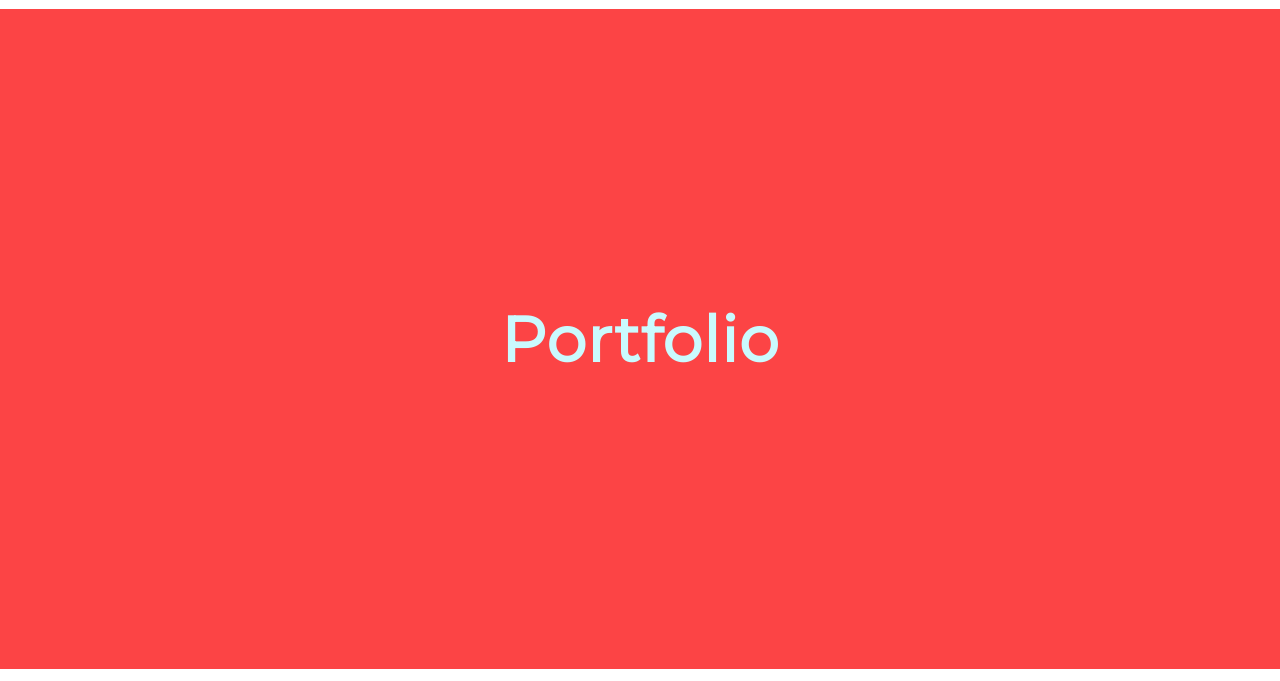
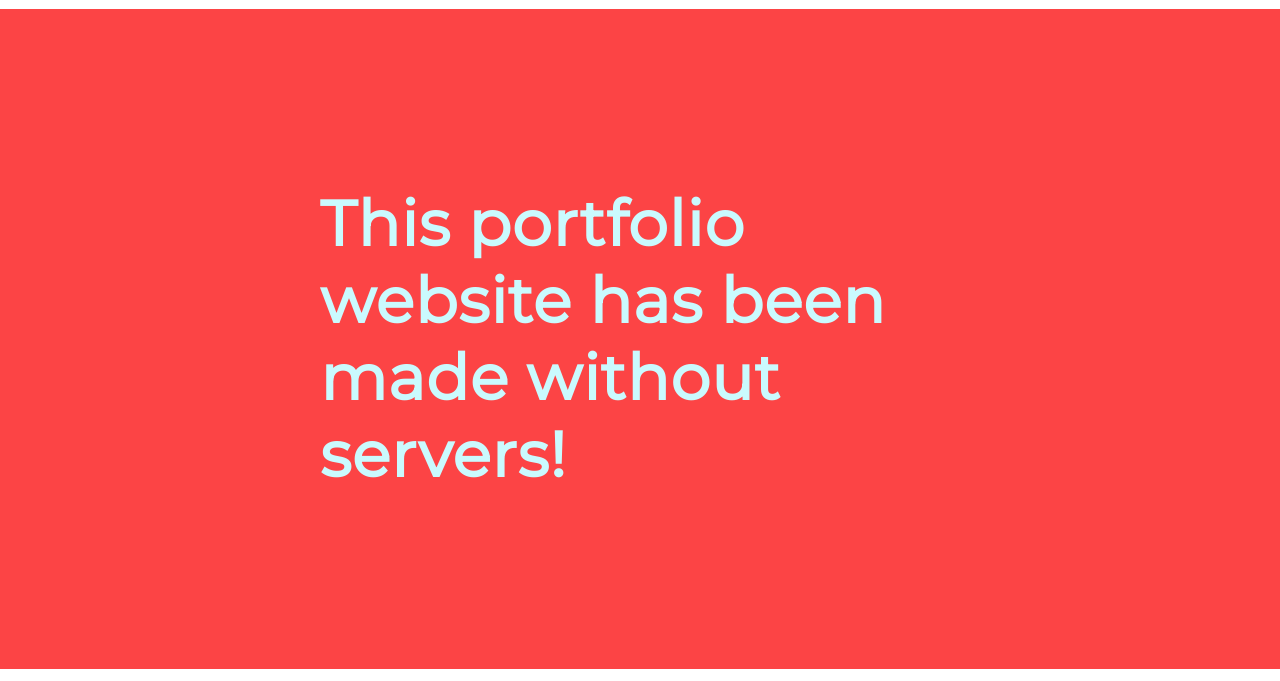
Before and after one commit to tapanjo92/my-portfolio, a React app: page index.html in a window 1280 px wide. Shown: the part 119-800 px from the top of the page. Built offline with nearby package versions, Linux system fonts and the light colour scheme.

Commit message:
new headline

```diff
--- a/index.html
+++ b/index.html
@@ -56,7 +56,7 @@
 
     <section class="background--Brightblue section">
       <h2 class="color--cloud margin--none section__text--centered">
-        Portfolio
+        This portfolio website has been made without servers!
       </h2>
     </section>
 
```
